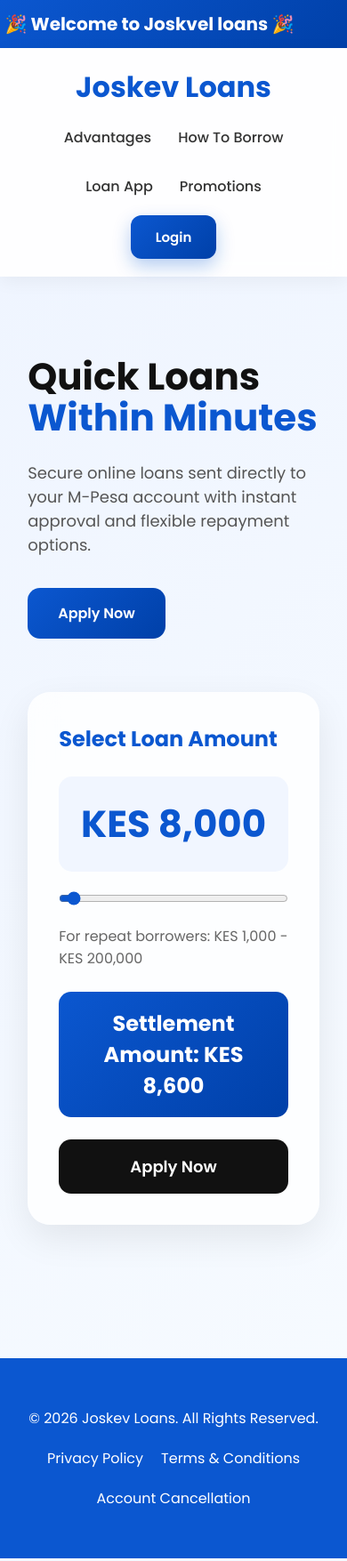
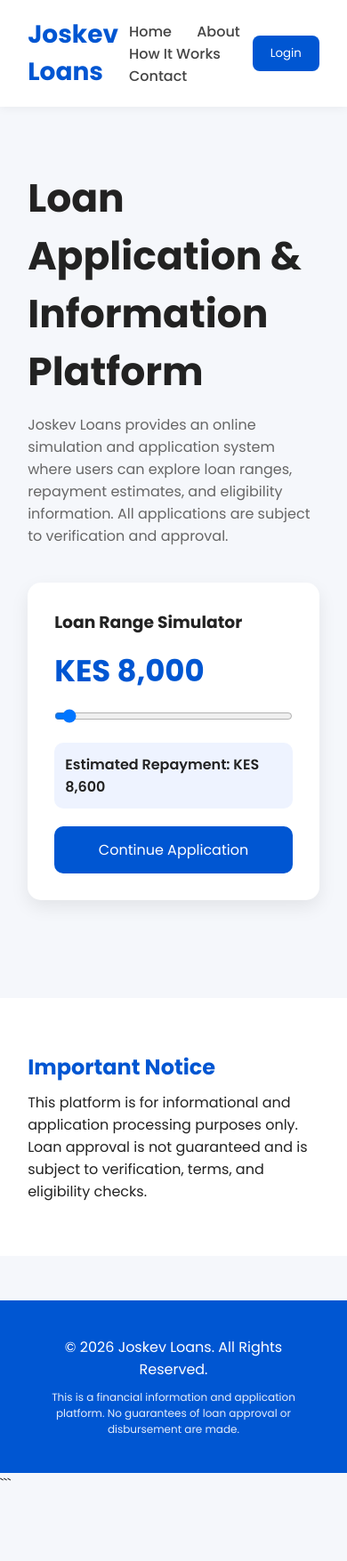
Before and after one commit to Josiahkimutai/joskev-loans, a website: page index.html in a window 390 px wide. Shown: the top 1755 px of the page at 89% size. After the commit the page ends 1681 px from the top, so only its background shows below. Drawn offline with Linux system fonts and the light colour scheme.

Commit message:
Updated loan system with safer structure

````diff
--- a/index.html
+++ b/index.html
@@ -19,331 +19,134 @@
 }
 
 body{
-    background:linear-gradient(135deg,#eef4ff,#f7fbff);
+    background:#f5f7fb;
     color:#222;
 }
 
 /* HEADER */
-
 header{
     width:100%;
-    padding:20px 8%;
+    padding:18px 8%;
     display:flex;
     justify-content:space-between;
     align-items:center;
-    background:rgba(255,255,255,0.9);
-    backdrop-filter:blur(10px);
+    background:#fff;
     position:sticky;
     top:0;
-    z-index:1000;
-    box-shadow:0 5px 20px rgba(0,0,0,0.05);
+    box-shadow:0 2px 10px rgba(0,0,0,0.05);
 }
 
 .logo{
-    font-size:32px;
+    font-size:28px;
     font-weight:700;
-    color:#0b57d0;
-}
-
-nav{
-    display:flex;
-    gap:30px;
+    color:#0056d2;
 }
 
 nav a{
+    margin:0 12px;
     text-decoration:none;
-    color:#333;
+    color:#444;
     font-weight:500;
-    transition:0.3s;
-}
-
-nav a:hover{
-    color:#0b57d0;
 }
 
 .login-btn{
-    background:linear-gradient(135deg,#0b57d0,#0040a8);
-    color:white;
+    background:#0056d2;
+    color:#fff;
     border:none;
-    padding:13px 28px;
-    border-radius:12px;
+    padding:10px 20px;
+    border-radius:8px;
     cursor:pointer;
-    font-weight:600;
-    font-size:15px;
-    transition:0.3s;
-    box-shadow:0 8px 20px rgba(11,87,208,0.3);
-}
-
-.login-btn:hover{
-    transform:translateY(-3px);
 }
 
 /* HERO */
-
 .hero{
-    padding:90px 8%;
+    padding:70px 8%;
     display:flex;
     justify-content:space-between;
-    align-items:center;
-    gap:60px;
     flex-wrap:wrap;
+    gap:40px;
 }
 
 .hero-text{
     flex:1;
-    min-width:320px;
+    min-width:300px;
 }
 
 .hero-text h1{
-    font-size:60px;
-    line-height:1.1;
-    margin-bottom:25px;
-    color:#111;
-}
-
-.hero-text span{
-    color:#0b57d0;
+    font-size:44px;
+    margin-bottom:15px;
 }
 
 .hero-text p{
-    font-size:18px;
-    color:#555;
+    color:#666;
     max-width:600px;
-    margin-bottom:35px;
 }
 
-.hero-btn{
-    display:inline-block;
-    background:linear-gradient(135deg,#0b57d0,#0040a8);
-    color:white;
-    text-decoration:none;
-    padding:16px 34px;
-    border-radius:14px;
-    font-weight:600;
-    transition:0.3s;
-}
-
-.hero-btn:hover{
-    transform:translateY(-3px);
-}
-
-/* LOAN CARD */
-
+/* CARD */
 .loan-card{
-    width:430px;
-    background:rgba(255,255,255,0.8);
-    backdrop-filter:blur(15px);
-    border-radius:25px;
-    padding:35px;
-    box-shadow:0 15px 40px rgba(0,0,0,0.08);
-}
-
-.loan-card h2{
-    margin-bottom:25px;
-    color:#0b57d0;
+    width:400px;
+    background:#fff;
+    padding:30px;
+    border-radius:15px;
+    box-shadow:0 8px 20px rgba(0,0,0,0.08);
 }
 
 .amount{
-    background:#f1f6ff;
-    padding:22px;
-    border-radius:15px;
-    font-size:42px;
+    font-size:34px;
     font-weight:700;
-    margin-bottom:20px;
-    text-align:center;
-    color:#0b57d0;
+    margin:15px 0;
+    color:#0056d2;
 }
 
 .range{
     width:100%;
-    accent-color:#0b57d0;
-}
-
-.loan-info{
-    margin-top:15px;
-    color:#666;
 }
 
 .settlement{
-    margin-top:25px;
-    background:linear-gradient(135deg,#0b57d0,#0040a8);
-    color:white;
-    padding:18px;
-    border-radius:14px;
-    font-size:24px;
-    font-weight:700;
-    text-align:center;
+    margin-top:15px;
+    padding:12px;
+    background:#eef3ff;
+    border-radius:10px;
+    font-weight:600;
 }
 
+/* BUTTON */
 .apply-btn{
     display:block;
-    width:100%;
+    margin-top:20px;
     text-align:center;
-    margin-top:25px;
-    padding:17px;
-    border-radius:14px;
+    background:#0056d2;
+    color:#fff;
+    padding:14px;
+    border-radius:10px;
     text-decoration:none;
-    background:#111;
-    color:white;
-    font-size:18px;
-    font-weight:600;
-    transition:0.3s;
 }
 
-.apply-btn:hover{
-    background:#000;
-    transform:translateY(-2px);
+/* INFO SECTION */
+.info{
+    padding:60px 8%;
+    background:#fff;
+    margin-top:40px;
 }
 
-/* SECTIONS */
-
-section{
-    padding:80px 8%;
-}
-
-.section-title{
-    text-align:center;
-    font-size:42px;
-    margin-bottom:55px;
-    color:#111;
-}
-
-/* CARDS */
-
-.cards{
-    display:grid;
-    grid-template-columns:repeat(auto-fit,minmax(260px,1fr));
-    gap:30px;
-}
-
-.card{
-    background:white;
-    border-radius:22px;
-    padding:35px;
-    box-shadow:0 10px 30px rgba(0,0,0,0.06);
-    transition:0.3s;
-}
-
-.card:hover{
-    transform:translateY(-8px);
-}
-
-.card h3{
-    color:#0b57d0;
-    margin-bottom:15px;
-    font-size:24px;
-}
-
-.card p{
-    color:#666;
-}
-
-/* ABOUT */
-
-.about{
-    background:white;
-    border-radius:25px;
-    margin:0 8%;
-    box-shadow:0 10px 30px rgba(0,0,0,0.05);
-}
-
-.about h3{
-    margin-top:25px;
-    color:#0b57d0;
-}
-
-/* RATES */
-
-.loan-rates{
-    background:linear-gradient(135deg,#0b57d0,#0040a8);
-    color:white;
-    border-radius:25px;
-    margin:0 8%;
-}
-
-.loan-rates .section-title{
-    color:white;
-}
-
-.loan-rates p{
-    margin-bottom:15px;
-    font-size:18px;
-}
-
-/* CONTACT */
-
-.contact-section{
-    display:grid;
-    grid-template-columns:repeat(auto-fit,minmax(260px,1fr));
-    gap:30px;
-}
-
-.contact-card{
-    background:white;
-    padding:35px;
-    border-radius:22px;
-    text-align:center;
-    box-shadow:0 10px 30px rgba(0,0,0,0.05);
-}
-
-.contact-card h3{
-    color:#0b57d0;
-    margin-bottom:15px;
+.info h2{
+    color:#0056d2;
+    margin-bottom:10px;
 }
 
 /* FOOTER */
-
 footer{
-    background:#0b57d0;
-    color:white;
     text-align:center;
-    padding:55px 8%;
-    margin-top:60px;
+    padding:40px;
+    background:#0056d2;
+    color:#fff;
+    margin-top:50px;
 }
 
-.footer-links{
-    display:flex;
-    justify-content:center;
-    gap:20px;
-    flex-wrap:wrap;
-    margin-top:20px;
-}
-
-.footer-links a{
-    color:white;
-    text-decoration:none;
-}
-
-.footer-links a:hover{
-    text-decoration:underline;
-}
-
-/* MOBILE */
-
-@media(max-width:900px){
-
-header{
-    flex-direction:column;
-    gap:20px;
-}
-
-nav{
-    flex-wrap:wrap;
-    justify-content:center;
-}
-
-.hero{
-    flex-direction:column;
-}
-
-.loan-card{
-    width:100%;
-}
-
-.hero-text h1{
-    font-size:42px;
-}
-
+.small{
+    font-size:12px;
+    opacity:0.9;
+    margin-top:10px;
 }
 
 </style>
@@ -351,150 +154,78 @@ nav{
 
 <body>
 
-<style>
-
-.moving-text{
-    width:100%;
-    background:linear-gradient(135deg,#0b57d0,#0040a8);
-    color:white;
-    padding:12px 0;
-    font-size:20px;
-    font-weight:700;
-    overflow:hidden;
-    white-space:nowrap;
-    position:relative;
-    text-align:center;
-}
-
-.moving-text span{
-    position:relative;
-    display:inline-block;
-    animation:moveText 12s linear infinite;
-}
-
-@keyframes moveText{
-    from{
-        transform:translateX(-100%);
-    }
-    to{
-        transform:translateX(100vw);
-    }
-}
-
-</style>
-
-<div class="moving-text">
-    <span>🎉 Welcome to Joskvel loans  🎉</span>
-</div>
-
 <header>
-
-<div class="logo">
-Joskev Loans
-</div>
+<div class="logo">Joskev Loans</div>
 
 <nav>
-<a href="#">Advantages</a>
-<a href="#">How To Borrow</a>
-<a href="#">Loan App</a>
-<a href="#">Promotions</a>
+<a href="#">Home</a>
+<a href="#">About</a>
+<a href="#">How It Works</a>
+<a href="#">Contact</a>
 </nav>
 
-<button class="login-btn"
-onclick="window.location.href='login.html'">
+<button class="login-btn" onclick="window.location.href='login.html'">
 Login
 </button>
-
 </header>
 
 <section class="hero">
 
 <div class="hero-text">
-
-<h1>
-Quick Loans <span>Within Minutes</span>
-</h1>
-
+<h1>Loan Application & Information Platform</h1>
 <p>
-Secure online loans sent directly to your M-Pesa account with instant approval and flexible repayment options.
+Joskev Loans provides an online simulation and application system where users can explore loan ranges, repayment estimates, and eligibility information.
+All applications are subject to verification and approval.
 </p>
-
-<a href="nextpage.html" class="hero-btn">
-Apply Now
-</a>
-
 </div>
 
 <div class="loan-card">
 
-<h2>Select Loan Amount</h2>
+<h3>Loan Range Simulator</h3>
 
-<div class="amount" id="amount">
-KES 8,000
+<div class="amount" id="amount">KES 8,000</div>
+
+<input type="range" min="1000" max="200000" value="8000" class="range" id="slider">
+
+<div class="settlement" id="settlement">
+Estimated Repayment: KES 8,600
 </div>
 
-<input
-type="range"
-min="1000"
-max="200000"
-value="8000"
-class="range"
-id="slider"
->
-
-<div class="loan-info">
-For repeat borrowers: KES 1,000 - KES 200,000
-</div>
-
-<div class="settlement" id="settlement">
-Settlement Amount: KES 8,600
-</div>
-
-<a href="nextpage.html" class="apply-btn">
-Apply Now
-</a>
+<a href="nextpage.html" class="apply-btn">Continue Application</a>
 
 </div>
 
 </section>
 
+<section class="info">
+<h2>Important Notice</h2>
+<p>
+This platform is for informational and application processing purposes only. Loan approval is not guaranteed and is subject to verification, terms, and eligibility checks.
+</p>
+</section>
+
 <footer>
+© 2026 Joskev Loans. All Rights Reserved.
 
-<p>
-© 2026 Joskev Loans. All Rights Reserved.
-</p>
-
-<div class="footer-links">
-<a href="#">Privacy Policy</a>
-<a href="#">Terms & Conditions</a>
-<a href="#">Account Cancellation</a>
+<div class="small">
+This is a financial information and application platform. No guarantees of loan approval or disbursement are made.
 </div>
-
 </footer>
 
 <script>
-
 const slider = document.getElementById("slider");
 const amount = document.getElementById("amount");
 const settlement = document.getElementById("settlement");
 
 slider.oninput = function(){
-
 let value = parseInt(this.value);
-
-amount.innerHTML =
-"KES " + value.toLocaleString();
+amount.innerHTML = "KES " + value.toLocaleString();
 
 let repay = Math.round(value * 1.075);
-
-settlement.innerHTML =
-"Settlement Amount: KES " + repay.toLocaleString();
-
+settlement.innerHTML = "Estimated Repayment: KES " + repay.toLocaleString();
 }
-
 </script>
 
 </body>
-
 </html>
 ```
````
